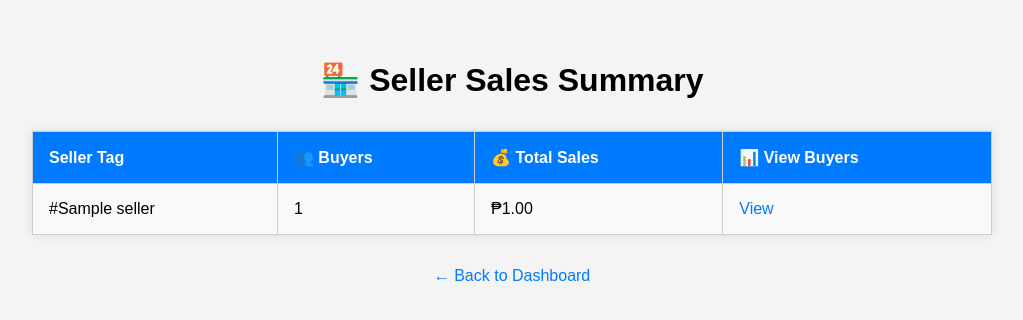
After one commit to Verna-11/msgbot-app, a Python web app: template templates/sellers.html in a window 1280 px wide. The commit adds this page. Shown: the top 320 px of the page, without its empty margins (128-1151 px from the left). Run offline with Jinja, Linux system fonts and the light colour scheme; the template is opened without the code that fills it: most values are stand-ins (such as "Sample title", 1, 10 or a date in 2020).

Commit message:
sellers buyers

```diff
--- a/templates/dashboard.html
+++ b/templates/dashboard.html
@@ -31,9 +31,9 @@
     {% for row in orders %}
     <tr>
       <td>{{ row[0] }}</td>
-      <td>{{ row[2] }}</td>
+      <td><a href="/sellers">{{ row[2] }}</a></td>
       <td>{{ row[3] }}</td>
-      <td>{{ row[4] }}</td>
+      <td><a href="/buyers">{{ row[4] }}</a></td>
       <td>{{ row[5] }}</td>
       <td>{{ row[6] }}</td>
       <td>{{ row[7] }}</td>
--- /dev/null
+++ b/templates/sellers.html
@@ -0,0 +1,71 @@
+<!DOCTYPE html>
+<html>
+<head>
+    <meta charset="UTF-8">
+    <title>Sellers Overview</title>
+    <style>
+        body {
+            font-family: Arial, sans-serif;
+            padding: 2rem;
+            background: #f4f4f4;
+        }
+        h1 {
+            text-align: center;
+            margin-bottom: 2rem;
+        }
+        table {
+            width: 80%;
+            margin: auto;
+            border-collapse: collapse;
+            background: white;
+            box-shadow: 0 0 10px rgba(0,0,0,0.1);
+        }
+        th, td {
+            padding: 1rem;
+            border: 1px solid #ccc;
+            text-align: left;
+        }
+        th {
+            background: #007bff;
+            color: white;
+        }
+        tr:nth-child(even) {
+            background: #f9f9f9;
+        }
+        a {
+            color: #007bff;
+            text-decoration: none;
+        }
+        a:hover {
+            text-decoration: underline;
+        }
+        .back-link {
+            text-align: center;
+            margin-top: 2rem;
+        }
+    </style>
+</head>
+<body>
+    <h1>🏪 Seller Sales Summary</h1>
+    <table>
+        <tr>
+            <th>Seller Tag</th>
+            <th>👥 Buyers</th>
+            <th>💰 Total Sales</th>
+            <th>📊 View Buyers</th>
+        </tr>
+        {% for seller, buyer_count, total_sales in sellers %}
+        <tr>
+            <td>#{{ seller }}</td>
+            <td>{{ buyer_count }}</td>
+            <td>₱{{ "%.2f"|format(total_sales or 0) }}</td>
+            <td><a href="/buyers?seller={{ seller }}">View</a></td>
+        </tr>
+        {% endfor %}
+    </table>
+
+    <div class="back-link">
+        <a href="/">← Back to Dashboard</a>
+    </div>
+</body>
+</html>
```
Also changed, not shown: main.py (+40 -5 lines), templates/buyers.html (added, +62 -0 lines).
